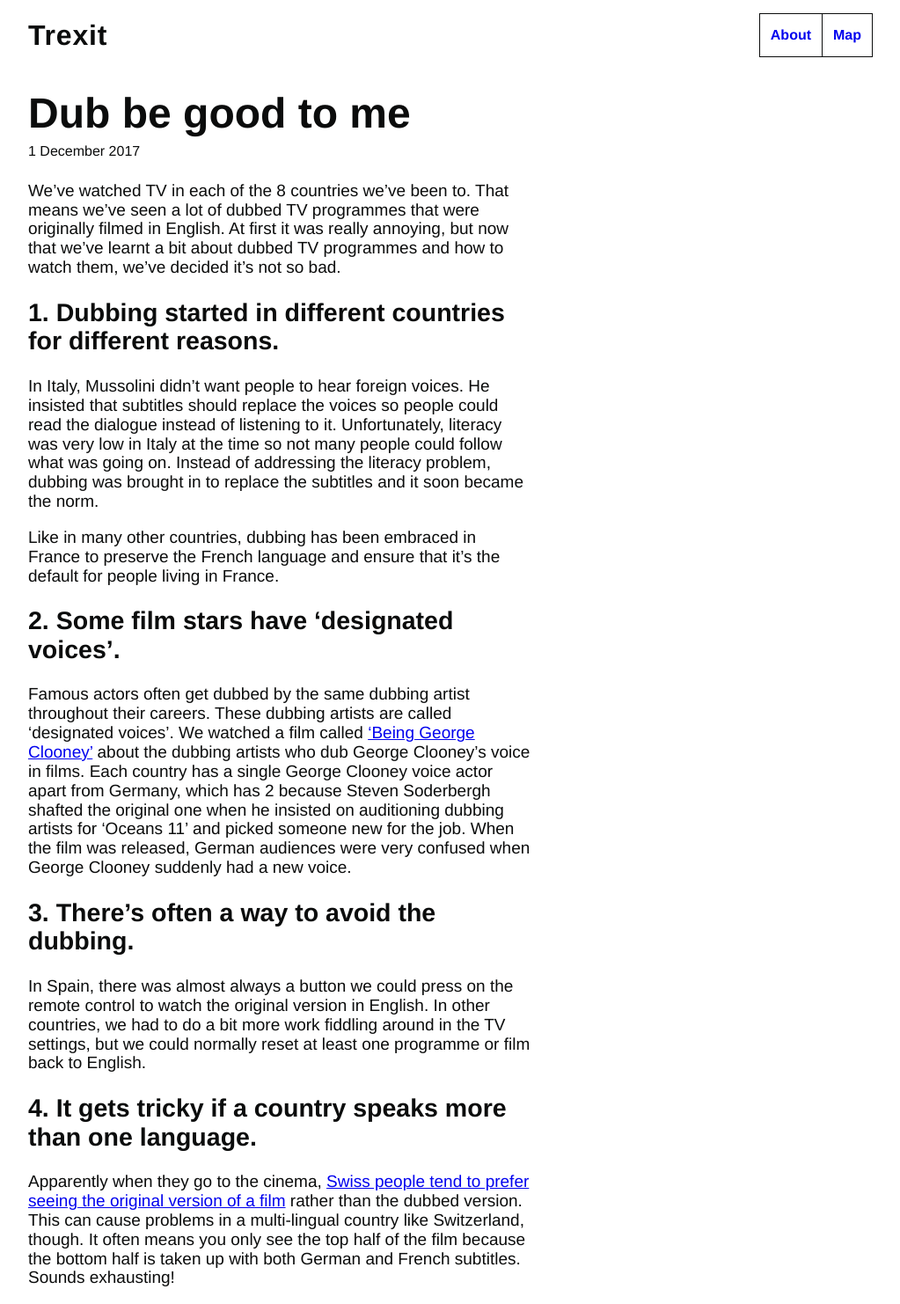
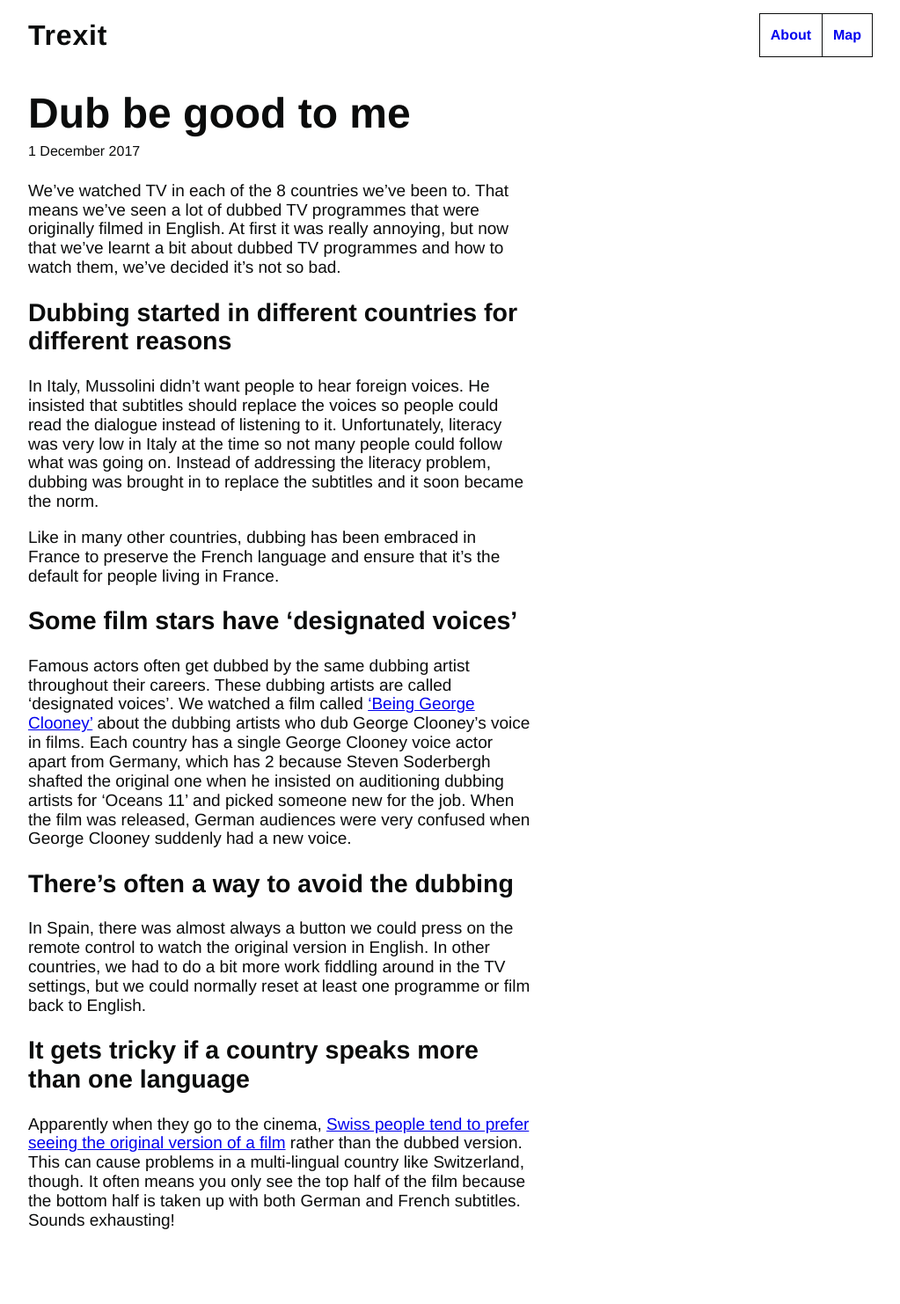
Before and after one commit to tombye/trexit, a Jekyll site: the page built from _posts/2017-12-01-dub-be-good.markdown, in a window 1280 px wide. Shown: the whole page at 88% size, without its empty margins (128-1151 px from the left). Built offline with Jekyll 4.4.1, drawn with Linux system fonts in a browser that asks for light colours; after the commit the page ends 1417 px from its top, so only the background shows below that.

Commit message:
Update 2017-12-01-dub-be-good.markdown

```diff
--- a/_posts/2017-12-01-dub-be-good.markdown
+++ b/_posts/2017-12-01-dub-be-good.markdown
@@ -7,20 +7,20 @@ categories: jekyll update
 
 We’ve watched TV in each of the 8 countries we’ve been to. That means we’ve seen a lot of dubbed TV programmes that were originally filmed in English. At first it was really annoying, but now that we’ve learnt a bit about dubbed TV programmes and how to watch them, we’ve decided it’s not so bad.
 
-## 1. Dubbing started in different countries for different reasons.
+## Dubbing started in different countries for different reasons
 
 In Italy, Mussolini didn’t want people to hear foreign voices. He insisted that subtitles should replace the voices so people could read the dialogue instead of listening to it. Unfortunately, literacy was very low in Italy at the time so not many people could follow what was going on. Instead of addressing the literacy problem, dubbing was brought in to replace the subtitles and it soon became the norm.
 
 Like in many other countries, dubbing has been embraced in France to preserve the French language and ensure that it’s the default for people living in France.
 
-## 2. Some film stars have ‘designated voices’.
+## Some film stars have ‘designated voices’
 
 Famous actors often get dubbed by the same dubbing artist throughout their careers. These dubbing artists are called ‘designated voices’. We watched a film called ['Being George Clooney'](http://www.imdb.com/title/tt3562572/) about the dubbing artists who dub George Clooney’s voice in films. Each country has a single George Clooney voice actor apart from Germany, which has 2 because Steven Soderbergh shafted the original one when he insisted on auditioning dubbing artists for ‘Oceans 11’ and picked someone new for the job. When the film was released, German audiences were very confused when George Clooney suddenly had a new voice.
 
-## 3. There’s often a way to avoid the dubbing.
+## There’s often a way to avoid the dubbing
 
 In Spain, there was almost always a button we could press on the remote control to watch the original version in English. In other countries, we had to do a bit more work fiddling around in the TV settings, but we could normally reset at least one programme or film back to English.
 
-## 4. It gets tricky if a country speaks more than one language.
+## It gets tricky if a country speaks more than one language
 
 Apparently when they go to the cinema, [Swiss people tend to prefer seeing the original version of a film](http://www.onebigyodel.com/2011/03/going-to-movies-in-switzerland.html?m=1) rather than the dubbed version. This can cause problems in a multi-lingual country like Switzerland, though. It often means you only see the top half of the film because the bottom half is taken up with both German and French subtitles. Sounds exhausting!
```
